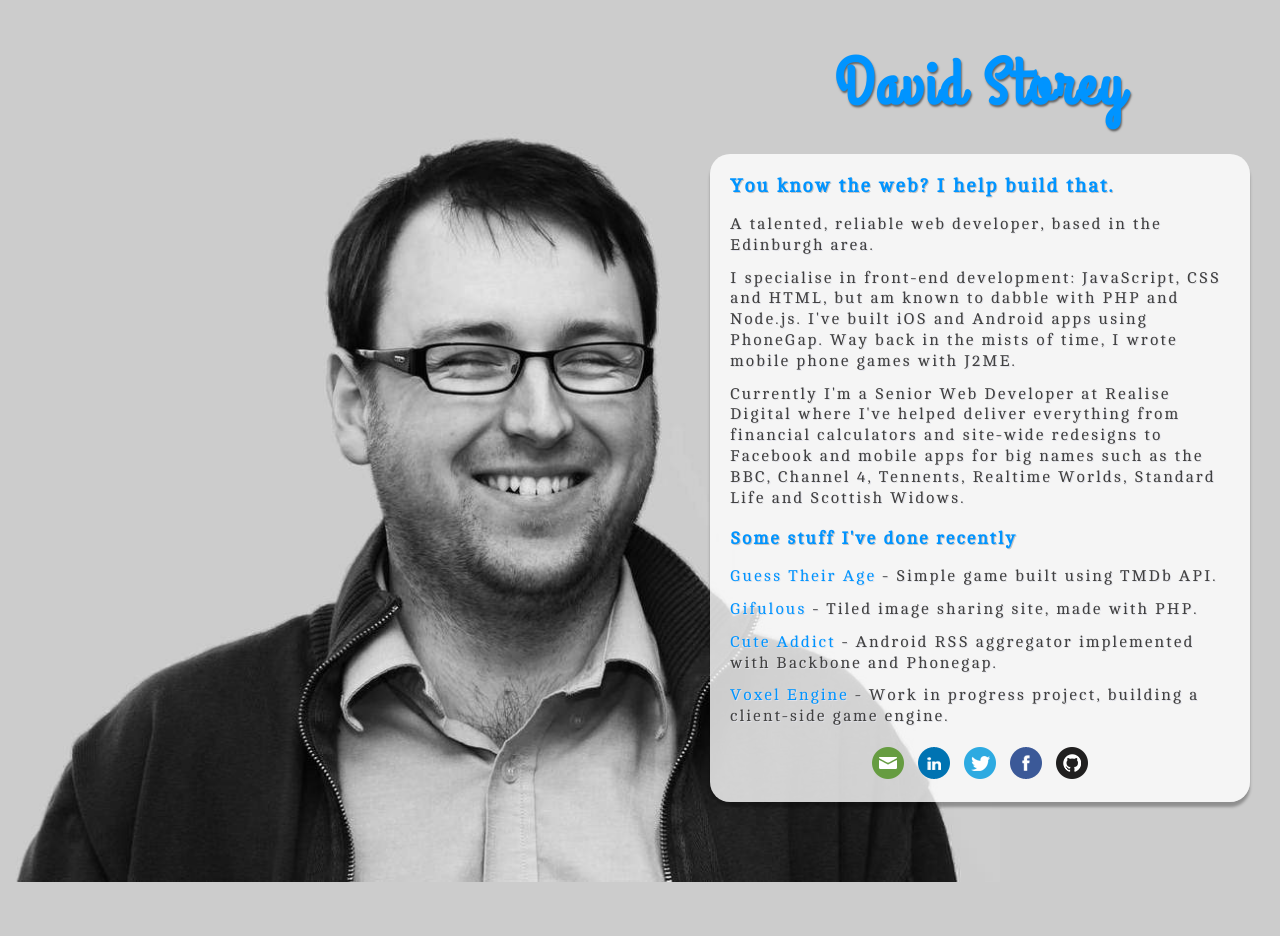
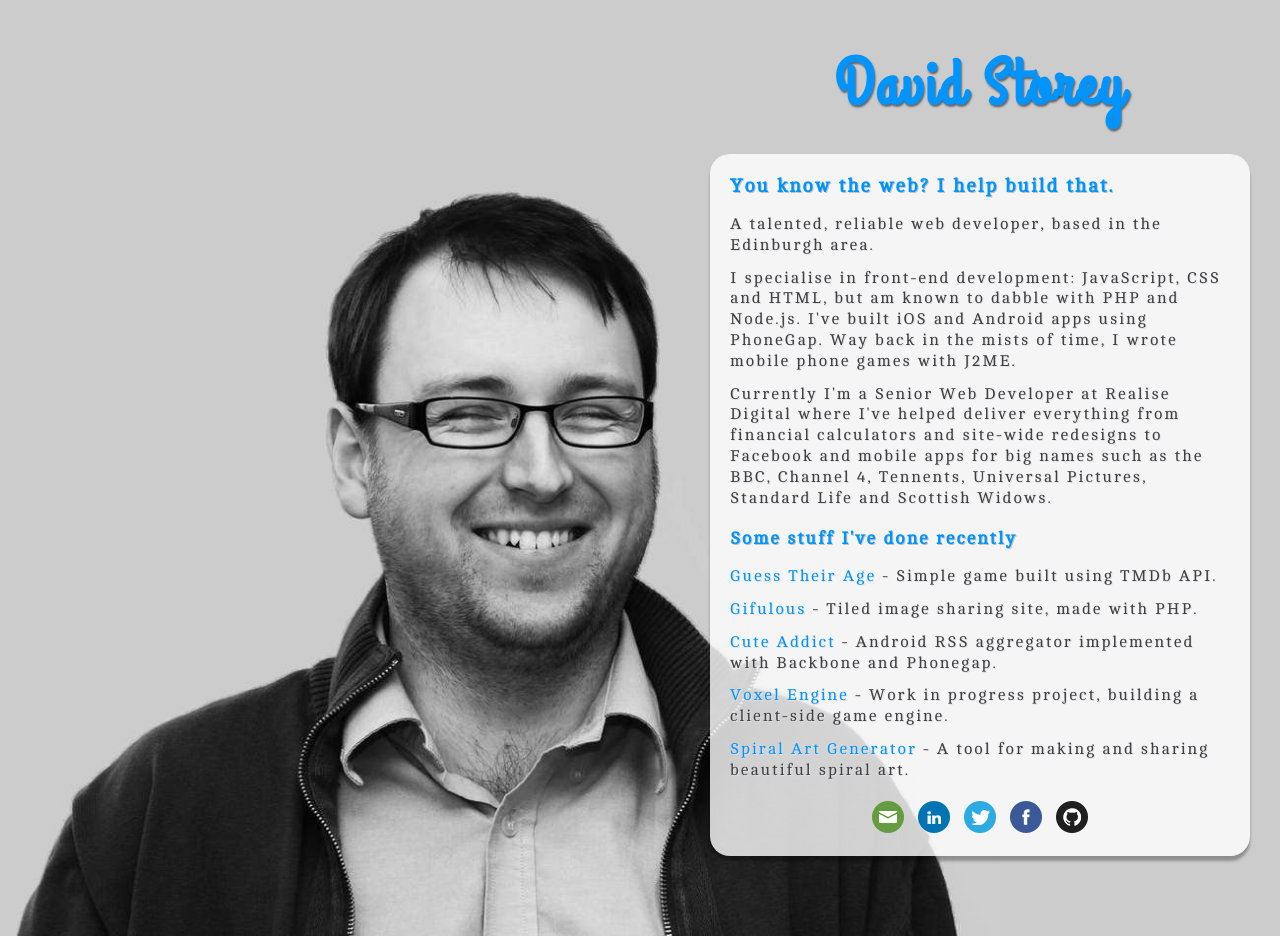
Before and after one commit to davidpanik/Lostincode, a plain HTML site: page index.html in a window 1280 px wide. Before the commit the page ends 882 px from the top, so only its background shows below. Drawn offline with Linux system fonts and the light colour scheme.

Commit message:
Updates to header and added Spiral Art link

```diff
--- a/index.html
+++ b/index.html
@@ -3,8 +3,10 @@
 	<head>
 		<title>Lost in Code - David Storey, Web Developer</title>
 
+		<meta name="description" content="Personal website of David Storey. A web developer based in the Edinburgh area."/>
+
 		<meta charset="utf-8"/>
-		<meta name="viewport" content="width=device-width,initial-scale=1,target-densitydpi=device-dpi"/>
+		<meta name="viewport" content="width=device-width,initial-scale=1"/>
 		<meta name="X-UA-Compatible" content="IE=edge,chrome=1"/>
 		<meta name="HandheldFriendly" content="true"/>
 
@@ -23,7 +25,7 @@
 
 				<p>A talented, reliable web developer, based in the Edinburgh area.</p>
 				<p>I specialise in front-end development: JavaScript, CSS and HTML, but am known to dabble with PHP and Node.js. I've built iOS and Android apps using PhoneGap. Way back in the mists of time, I wrote mobile phone games with J2ME.</p>
-				<p>Currently I'm a Senior Web Developer at Realise Digital where I've helped deliver everything from financial calculators and site-wide redesigns to Facebook and mobile apps for big names such as the BBC, Channel 4, Tennents, Realtime Worlds, Standard Life and Scottish Widows.</p>
+				<p>Currently I'm a Senior Web Developer at Realise Digital where I've helped deliver everything from financial calculators and site-wide redesigns to Facebook and mobile apps for big names such as the BBC, Channel 4, Tennents, Universal Pictures, Standard Life and Scottish Widows.</p>
 
 				<h3>Some stuff I've done recently</h3>
 
@@ -31,6 +33,7 @@
 				<p><a target="_blank" href="http://gifulo.us/">Gifulous</a> - Tiled image sharing site, made with PHP.</p>
 				<p><a target="_blank" href="https://play.google.com/store/apps/details?id=com.lostincode.cuteaddict">Cute Addict</a> - Android RSS aggregator implemented with Backbone and Phonegap.</p>
 				<p><a target="_blank" href="http://www.lostincode.co.uk/voxels.html">Voxel Engine</a> - Work in progress project, building a client-side game engine.</p>
+				<p><a target="_blank" href="http://codepen.io/davidpanik/full/myMrLx/">Spiral Art Generator</a> - A tool for making and sharing beautiful spiral art.</p>
 
 				<nav class="selfClearing">
 					<a href="mailto:david@lostincode.co.uk" target="_blank"><img src="./img/icons/email.png" alt="E-mail" /></a>
```
